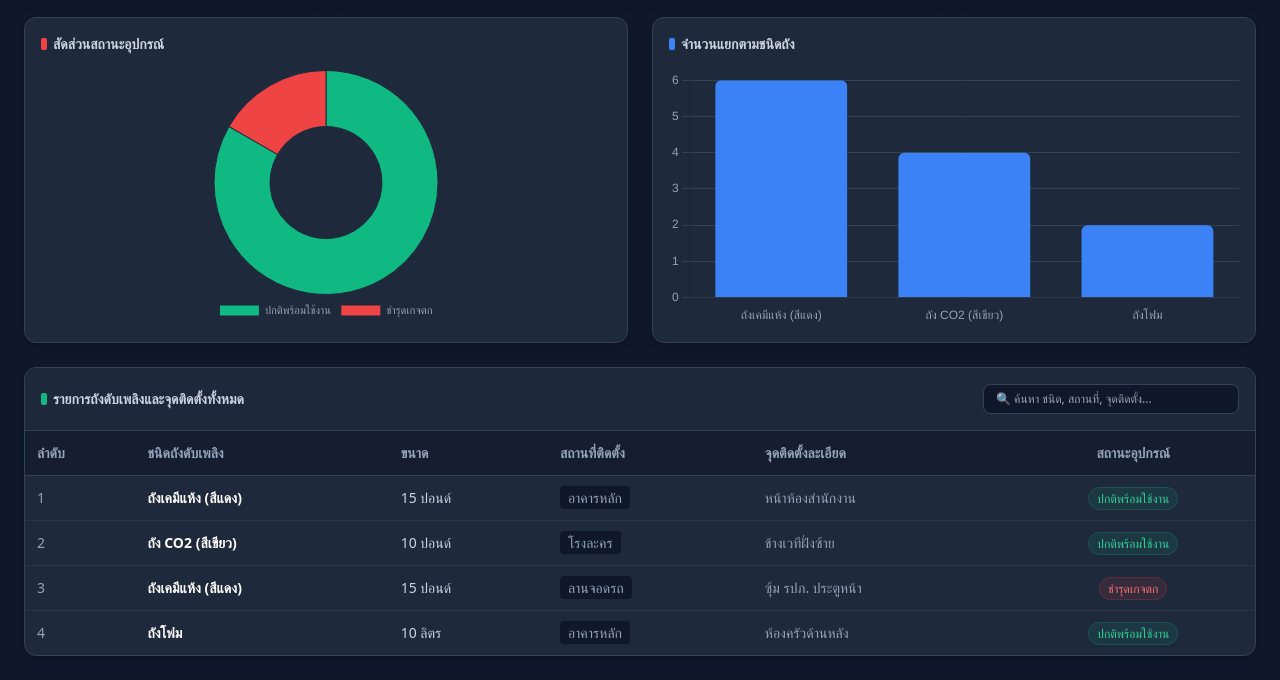
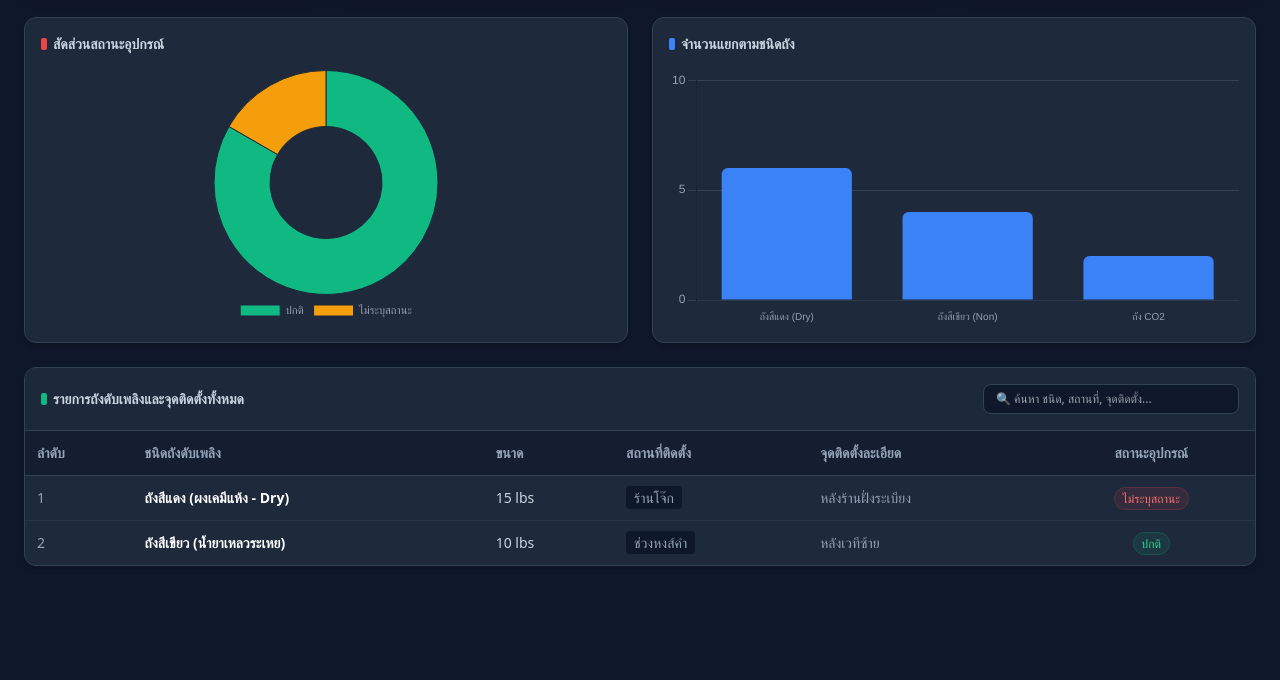
Before and after one commit to 9tdr/fire-dashboard, a plain HTML site: page index.html in a window 1280 px wide. Shown: the part 251-931 px from the top of the page. After the commit the page ends 841 px from the top, so only its background shows below. Drawn offline with nearby package versions, Linux system fonts and the light colour scheme; no server answers.

Commit message:
Update index.html

```diff
--- a/index.html
+++ b/index.html
@@ -137,7 +137,7 @@
     </div>
 
     <script>
-        // ⚠️ สำคัญมาก: พี่ธงเอา URL ของ Web App ฝั่ง GAS ที่ก๊อปปี้มาวางแทนที่ตรงนี้ครับ ⚠️
+        // ⚠️ สำคัญมาก: เอา URL ของ Web App ฝั่ง GAS ของพี่ธงมาวางแทนที่ตรงนี้ ⚠️
         const GAS_WEB_APP_URL = "https://script.google.com/macros/s/AKfycbwJvRJyluI1W565YAtZWPa0tG2OYwh1aVwwrjQFH1lKPxoux8uQHOsWIUfqG9t7LPmi/exec";
 
         let globalData = [];
@@ -152,7 +152,6 @@
 
             try {
                 let dataPayload;
-                // ถ้ายังเป็นลิงก์จำลองระบบ จะแสดงข้อมูล Mock data ให้เห็นผลลัพธ์หน้าตากราฟก่อนเพื่อทดสอบหน้าเว็บ
                 if(GAS_WEB_APP_URL.includes("YOUR_DEPLOYED_SCRIPT_ID")) {
                     console.log("กำลังแสดงผลแบบจำลองโครงสร้าง กรุณาเปลี่ยนลิงก์ GAS_WEB_APP_URL เป็นลิงก์ของพี่ธงเพื่อเชื่อมข้อมูลจริง");
                     dataPayload = getMockData();
@@ -177,7 +176,6 @@
                 syncStatus.innerHTML = `❌ เกิดข้อผิดพลาดในการโหลดข้อมูล`;
                 syncStatus.className = "text-xs bg-red-500/10 text-red-400 px-2.5 py-1 rounded-full border border-red-500/20 flex items-center gap-1.5";
 
-                // ดึงโครงสร้างจำลองกรณีเชื่อมต่อขัดข้องชั่วคราว
                 const mock = getMockData();
                 globalData = mock.data;
                 updateMetrics(mock.summary);
@@ -242,13 +240,21 @@
 
             // 2. วาดกราฟแท่งแสดงแยกชนิดถัง (Bar Chart)
             const typeCtx = document.getElementById('chart-type').getContext('2d');
-            const typeLabels = Object.keys(summary.types || {});
+            const rawTypeLabels = Object.keys(summary.types || {});
             const typeValues = Object.values(summary.types || {});
+
+            const shortTypeLabels = rawTypeLabels.map(label => {
+                if (label.includes("สีแดง")) return "ถังสีแดง (Dry)";
+                if (label.includes("สีเขียว")) return "ถังสีเขียว (Non)";
+                if (label.includes("CO2")) return "ถัง CO2";
+                if (label.length > 15) return label.substring(0, 15) + "...";
+                return label;
+            });
 
             chartTypeInstance = new Chart(typeCtx, {
                 type: 'bar',
                 data: {
-                    labels: typeLabels,
+                    labels: shortTypeLabels,
                     datasets: [{
                         label: 'จำนวน (ถัง)',
                         data: typeValues,
@@ -260,11 +266,26 @@
                     responsive: true,
                     maintainAspectRatio: false,
                     scales: {
-                        x: { grid: { display: false }, ticks: { color: '#94a3b8' } },
-                        y: { grid: { color: '#334155' }, ticks: { color: '#94a3b8', stepSize: 1 } }
+                        x: {
+                            grid: { display: false },
+                            ticks: {
+                                color: '#94a3b8',
+                                maxRotation: 0,
+                                minRotation: 0,
+                                font: { size: 10 }
+                            }
+                        },
+                        y: { grid: { color: '#334155' }, ticks: { color: '#94a3b8', stepSize: 5 } }
                     },
                     plugins: {
-                        legend: { display: false }
+                        legend: { display: false },
+                        tooltip: {
+                            callbacks: {
+                                title: function(context) {
+                                    return rawTypeLabels[context[0].dataIndex];
+                                }
+                            }
+                        }
                     }
                 }
             });
@@ -275,26 +296,27 @@
             const tbody = document.getElementById('table-body');
             tbody.innerHTML = '';
 
-            if (data.length === 0) {
+            if (!data || data.length === 0) {
                 tbody.innerHTML = `<tr><td colspan="6" class="p-4 text-center text-slate-500">ไม่พบข้อมูลตามเงื่อนไขที่ค้นหา</td></tr>`;
                 return;
             }
 
             data.forEach((item, index) => {
                 let statusBadge = '';
-                if (item.status.includes("ปกติ") || item.status.includes("พร้อม")) {
-                    statusBadge = `<span class="bg-emerald-500/10 text-emerald-400 border border-emerald-500/20 px-2 py-0.5 rounded-full text-xs">${item.status}</span>`;
+                let statusText = item.status || 'ไม่ระบุสถานะ';
+                if (statusText.includes("ปกติ") || statusText.includes("พร้อม")) {
+                    statusBadge = `<span class="bg-emerald-500/10 text-emerald-400 border border-emerald-500/20 px-2 py-0.5 rounded-full text-xs">${statusText}</span>`;
                 } else {
-                    statusBadge = `<span class="bg-red-500/10 text-red-400 border border-red-500/20 px-2 py-0.5 rounded-full text-xs">${item.status}</span>`;
+                    statusBadge = `<span class="bg-red-500/10 text-red-400 border border-red-500/20 px-2 py-0.5 rounded-full text-xs">${statusText}</span>`;
                 }
 
                 const row = `
                     <tr class="hover:bg-slate-700/30 transition-colors">
                         <td class="p-3 text-slate-400 font-medium">${index + 1}</td>
-                        <td class="p-3 font-semibold text-white">${item.type}</td>
-                        <td class="p-3 text-slate-300">${item.size}</td>
-                        <td class="p-3 text-slate-300"><span class="bg-slate-900 px-2 py-0.5 rounded text-slate-400">${item.location}</span></td>
-                        <td class="p-3 text-slate-400">${item.point}</td>
+                        <td class="p-3 font-semibold text-white">${item.type || '-'}</td>
+                        <td class="p-3 text-slate-300">${item.size || '-'}</td>
+                        <td class="p-3 text-slate-300"><span class="bg-slate-900 px-2 py-0.5 rounded text-slate-400">${item.location || '-'}</span></td>
+                        <td class="p-3 text-slate-400">${item.point || '-'}</td>
                         <td class="p-3 text-center">${statusBadge}</td>
                     </tr>
                 `;
@@ -302,33 +324,46 @@
             });
         }
 
-        // ระบบตัวกรองช่องค้นหาแบบพิมพ์ปุ๊บค้นปั๊บ (Instant Search Filter)
+        // 🔧 [จุดแก้ไขสำคัญ]: ระบบค้นหาและคัดกรองข้อมูลที่แก้บั๊กภาษาไทยและค่าว่างเรียบร้อยแล้ว
         function filterTable() {
-            const query = document.getElementById('search-input').value.toLowerCase();
+            const query = document.getElementById('search-input').value.toLowerCase().trim();
+
+            if (query === "") {
+                renderTable(globalData);
+                return;
+            }
+
             const filtered = globalData.filter(item => {
-                return item.type.toLowerCase().includes(query) ||
-                       item.location.toLowerCase().includes(query) ||
-                       item.point.toLowerCase().includes(query) ||
-                       item.status.toLowerCase().includes(query);
+                // แปลงข้อมูลทุกช่องให้แน่ใจว่าเป็น String และไม่เป็นค่าว่างเปล่า (ป้องกันการเกิดโค้ด Error)
+                const typeStr = item.type ? String(item.type).toLowerCase() : "";
+                const locStr = item.location ? String(item.location).toLowerCase() : "";
+                const pointStr = item.point ? String(item.point).toLowerCase() : "";
+                const statusStr = item.status ? String(item.status).toLowerCase() : "";
+                const sizeStr = item.size ? String(item.size).toLowerCase() : "";
+
+                return typeStr.includes(query) ||
+                       locStr.includes(query) ||
+                       pointStr.includes(query) ||
+                       statusStr.includes(query) ||
+                       sizeStr.includes(query);
             });
+
             renderTable(filtered);
         }
 
-        // ชุดข้อมูลตัวอย่างสำหรับใช้ทดสอบการเปิดหน้าเว็บครั้งแรกบน GitHub ก่อนผูกลิงก์หลักสคริปต์
+        // ชุดข้อมูลจำลอง
         function getMockData() {
             return {
                 status: "success",
                 summary: {
                     total: 12,
-                    types: { "ถังเคมีแห้ง (สีแดง)": 6, "ถัง CO2 (สีเขียว)": 4, "ถังโฟม": 2 },
-                    status: { "ปกติพร้อมใช้งาน": 10, "ชำรุดเกจตก": 2 },
+                    types: { "ถังสีแดง (ผงเคมีแห้ง - Dry)": 6, "ถังสีเขียว (น้ำยาเหลวระเหย)": 4, "ถังดับเพลิง CO2": 2 },
+                    status: { "ปกติ": 10, "ไม่ระบุสถานะ": 2 },
                     locations: { "อาคารหลัก": 5, "โรงละคร": 4, "ลานจอดรถ": 3 }
                 },
                 data: [
-                    { type: "ถังเคมีแห้ง (สีแดง)", size: "15 ปอนด์", location: "อาคารหลัก", point: "หน้าห้องสำนักงาน", status: "ปกติพร้อมใช้งาน" },
-                    { type: "ถัง CO2 (สีเขียว)", size: "10 ปอนด์", location: "โรงละคร", point: "ข้างเวทีฝั่งซ้าย", status: "ปกติพร้อมใช้งาน" },
-                    { type: "ถังเคมีแห้ง (สีแดง)", size: "15 ปอนด์", location: "ลานจอดรถ", point: "ซุ้ม รปภ. ประตูหน้า", status: "ชำรุดเกจตก" },
-                    { type: "ถังโฟม", size: "10 ลิตร", location: "อาคารหลัก", point: "ห้องครัวด้านหลัง", status: "ปกติพร้อมใช้งาน" }
+                    { type: "ถังสีแดง (ผงเคมีแห้ง - Dry)", size: "15 lbs", location: "ร้านโจ๊ก", point: "หลังร้านฝั่งระเบียง", status: "ไม่ระบุสถานะ" },
+                    { type: "ถังสีเขียว (น้ำยาเหลวระเหย)", size: "10 lbs", location: "ช่วงหงส์คำ", point: "หลังเวทีซ้าย", status: "ปกติ" }
                 ]
             };
         }
```
